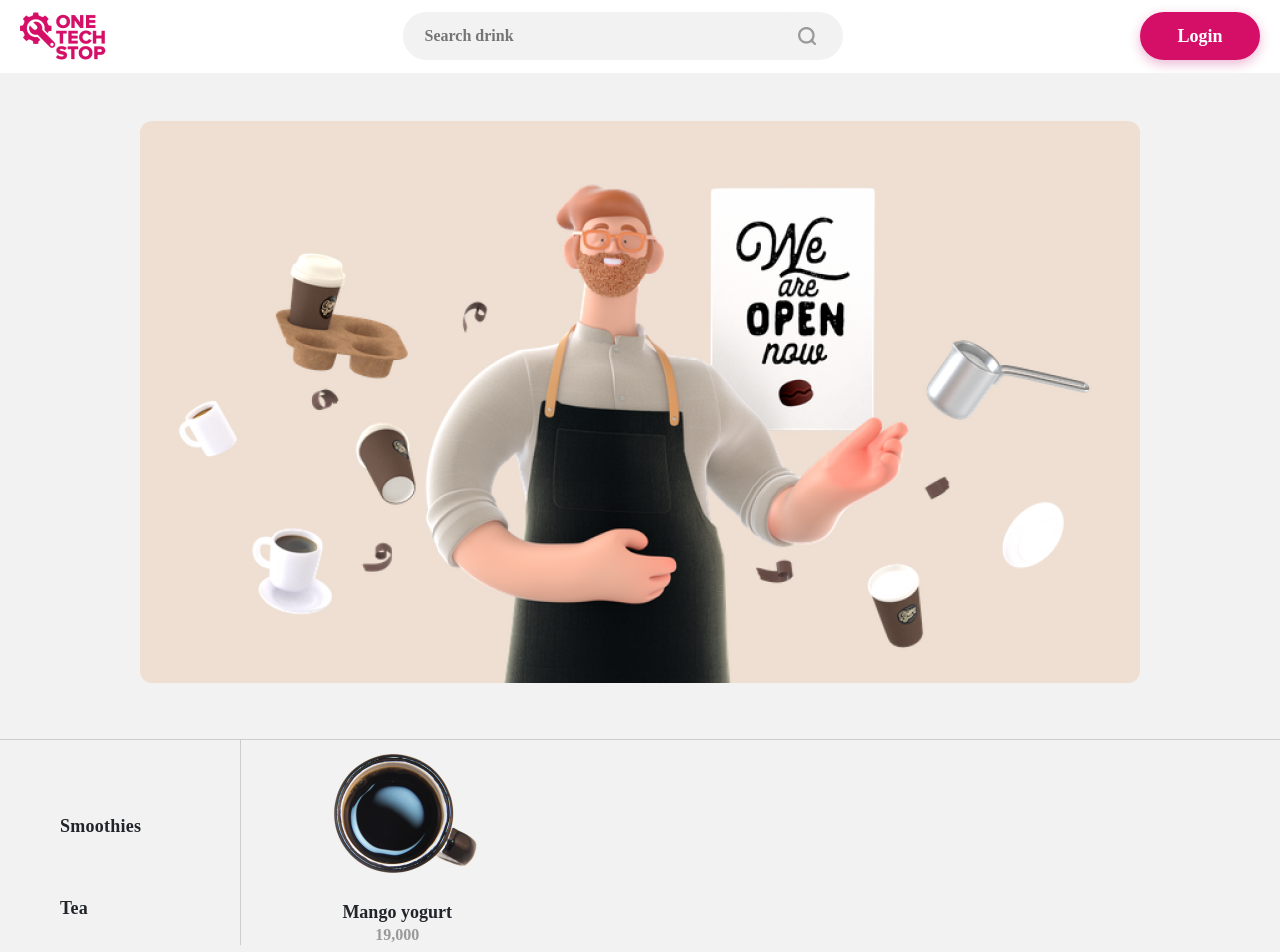
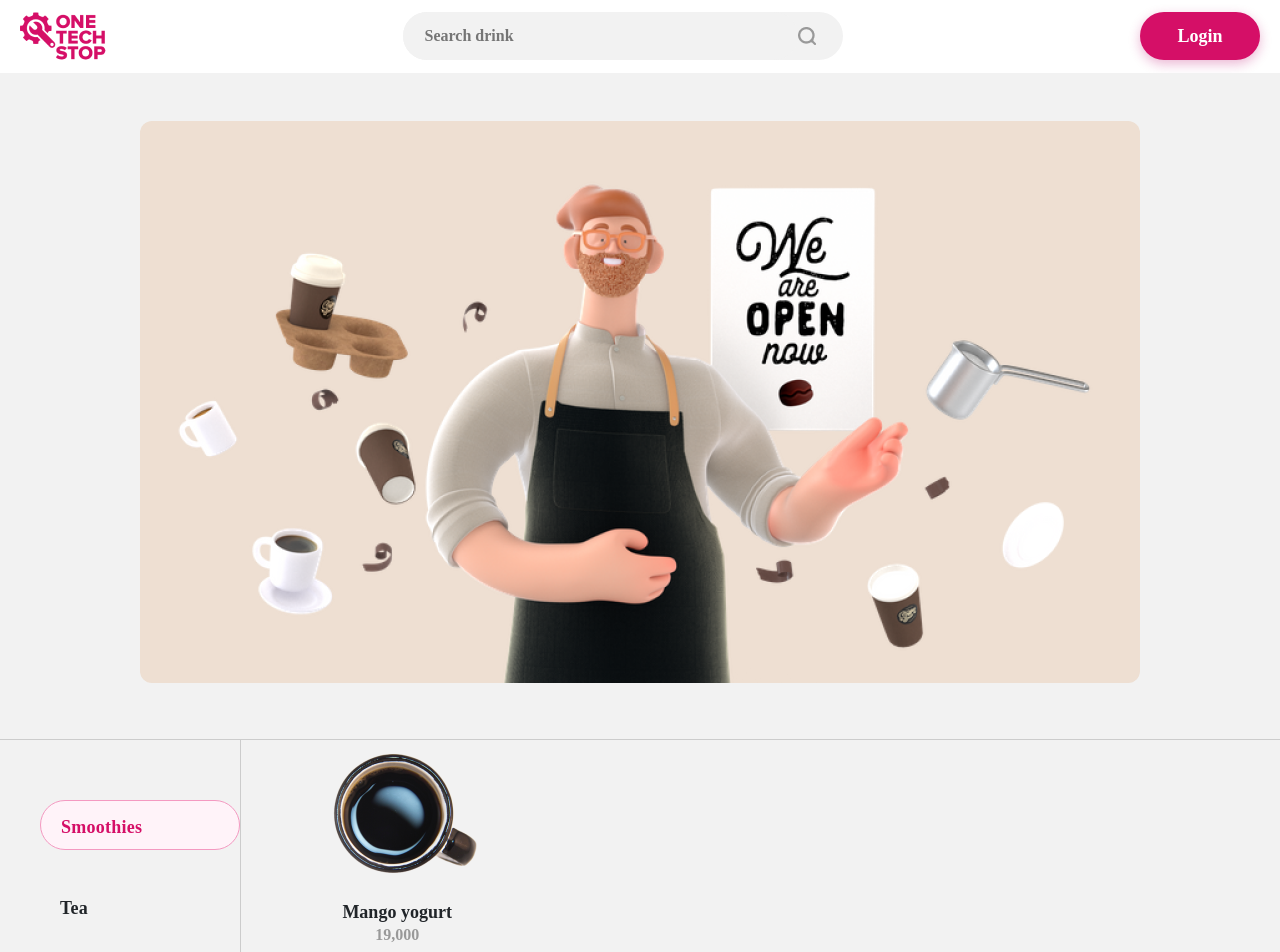
Before and after one commit to phuocthinh19092000/the-coffee-app-fe, a React (Create React App) app: page / in a window 1280 px wide. Shown: the top 952 px of the page. Built offline with nearby package versions, Linux system fonts and the light colour scheme.

Commit message:
fix: router file, border category and position pop up drink

```diff
--- a/src/App.tsx
+++ b/src/App.tsx
@@ -6,7 +6,6 @@ function App() {
     <Router>
       <Switch>
         <Route path="/" component={HomePage}></Route>
-        <Route path="/login" component={HomePage}></Route>
       </Switch>
     </Router>
   );
--- a/src/components/Card/styles.scss
+++ b/src/components/Card/styles.scss
@@ -12,9 +12,9 @@
 }
 
 .center {
-  position: relative;
+  position: fixed !important;
   left: 35%;
-  top: 50%;
+  top: 5%;
   height: 85.7%;
   width: 480px;
   background-color: $grey-4-color;
--- a/src/components/CategoryBar/CategoryBar.scss
+++ b/src/components/CategoryBar/CategoryBar.scss
@@ -16,7 +16,7 @@
   margin-top: 60px;
 }
 
-.category-item:hover {
+.category-item.active {
   border: 1px solid #f499c1;
   box-sizing: border-box;
   border-radius: 50px;
--- a/src/components/CategoryBar/CategoryBar.tsx
+++ b/src/components/CategoryBar/CategoryBar.tsx
@@ -9,13 +9,18 @@ export type CategoryType = {
 };
 type Props = {
   onGetIdHandler(id: number): void;
+  selectedCategoryId: number;
 };
 
 function CategoryBar(props: Props) {
   return (
     <div>
       {CategoryData.map((item) => (
-        <div key={item.id} className="category-item" onClick={() => props.onGetIdHandler(item.id)}>
+        <div
+          key={item.id}
+          className={item.id === props.selectedCategoryId ? 'category-item active' : 'category-item'}
+          onClick={() => props.onGetIdHandler(item.id)}
+        >
           <CategoryItem item={item} />
         </div>
       ))}
--- a/src/components/CustomerInformation/CustomerInformation.scss
+++ b/src/components/CustomerInformation/CustomerInformation.scss
@@ -45,6 +45,7 @@
   width: 236px;
   height: 264px;
   top: 58px;
+  background: $white-color;
 }
 
 .dropdown-content a {
--- a/src/components/DrinkDetail/DrinkItemDetail.tsx
+++ b/src/components/DrinkDetail/DrinkItemDetail.tsx
@@ -18,7 +18,7 @@ type DrinkItemType = {
 };
 type Props = {
   item: DrinkItemType;
-  onClick: React.MouseEventHandler<HTMLImageElement>;
+  onClick?: React.MouseEventHandler<HTMLImageElement>;
 };
 
 function DrinkItemDetail(props: Props) {
--- a/src/json/seed_products.json
+++ b/src/json/seed_products.json
@@ -1,6 +1,18 @@
 [
-  { "id": 1, "name": "Mango yogurt", "price": 19000, "categoryID": 1, "image": "../../images/blackcoffee.png" },
-  { "id": 2, "name": "Ice Tea", "price": 21000, "categoryID": 2, "image": "../../images/blackcoffee.png" },
+  {
+    "id": 1,
+    "name": "Mango yogurt",
+    "price": 19000,
+    "categoryID": 1,
+    "image": "../../images/blackcoffee.png"
+  },
+  {
+    "id": 2,
+    "name": "Ice Tea",
+    "price": 21000,
+    "categoryID": 2,
+    "image": "../../images/blackcoffee.png"
+  },
   {
     "id": 3,
     "name": "Oreo Ice Blended",
@@ -25,7 +37,7 @@
   {
     "id": 6,
     "name": "Saigon Milk Coffee",
-    "price": 12345678900000000,
+    "price": 35000,
     "categoryID": 4,
     "image": "../../images/blackcoffee.png"
   },
--- a/src/pages/HomePage/Index.tsx
+++ b/src/pages/HomePage/Index.tsx
@@ -4,18 +4,16 @@ import Header from '../../pages/Header/Header';
 import PopUpLogOut from '../../components/PopUpLogOut/PopUpLogOut';
 import '../HomePage/styles.scss';
 import ListDrinkItem from '../../components/ListDrinkItem/ListDrinkItem';
-import { useHistory } from 'react-router-dom';
 import image4 from '../../share/assets/img/image4.png';
 import CategoryBar from '../../components/CategoryBar/CategoryBar';
 import React from 'react';
 import DrinkData from '../../json/seed_products.json';
 
 const HomePage = () => {
-  let history = useHistory();
-
   const [isShowLogin, setIsShowLogin] = useState(false);
   const [isShowLogout, setIsShowLogout] = useState(false);
-  const [listDrink, setListDrink] = useState(() => DrinkData.filter((itemDrink) => itemDrink.id === 1));
+  const [listDrink, setListDrink] = useState(DrinkData.filter((drink) => drink.id === 1));
+  const [categoryIdSelected, setCategoryIdSelected] = useState(1);
   const [user, setUser] = useState(() => {
     const userJson = localStorage.getItem('user');
     const user = userJson && JSON.parse(userJson);
@@ -28,7 +26,6 @@ const HomePage = () => {
     if (event.key === 'Escape' || event.key === 'Esc') {
       setIsShowLogin(false);
       setIsShowLogout(false);
-      history.push('/');
     }
   };
 
@@ -36,7 +33,6 @@ const HomePage = () => {
     if (ref.current && !ref.current.contains(event.target as Node)) {
       setIsShowLogin(false);
       setIsShowLogout(false);
-      history.push('/');
     }
   };
 
@@ -51,7 +47,6 @@ const HomePage = () => {
 
   const showLogin = () => {
     setIsShowLogin(!isShowLogin);
-    history.push('/login');
   };
 
   const showPopUpLogoutHandler = () => {
@@ -59,6 +54,7 @@ const HomePage = () => {
   };
   const handelSetCategory = (id: number) => {
     setListDrink(DrinkData.filter((item) => item.categoryID === id));
+    setCategoryIdSelected(id);
   };
 
   return (
@@ -80,7 +76,7 @@ const HomePage = () => {
         </div>
         <div className="product">
           <div className="product-left">
-            <CategoryBar onGetIdHandler={handelSetCategory} />
+            <CategoryBar onGetIdHandler={handelSetCategory} selectedCategoryId={categoryIdSelected} />
           </div>
           <div className="product-right">
             <ListDrinkItem listDrink={listDrink} />
--- a/src/pages/HomePage/Login.tsx
+++ b/src/pages/HomePage/Login.tsx
@@ -11,12 +11,9 @@ import LinkedinIcon from '../../share/assets/vector/VectorLinkedin.svg';
 import UserIcon from '../../share/assets/vector/User.svg';
 import EyeIcon from '../../share/assets/vector/Eye.svg';
 import usersData from '../../json/seed_users.json';
-
 import './styles.scss';
 
 const Login = () => {
-  const history = useHistory();
-
   const [enteredUserName, setEnteredUserName] = useState('');
   const userNameChangeHandler: React.ChangeEventHandler<HTMLInputElement> = (event) => {
     setEnteredUserName(event.target.value);
@@ -42,7 +39,7 @@ const Login = () => {
 
     if (user !== undefined) {
       localStorage.setItem('user', JSON.stringify(user));
-      history.push('/');
+
       return;
     }
 
--- a/src/pages/HomePage/styles.scss
+++ b/src/pages/HomePage/styles.scss
@@ -93,11 +93,11 @@
   &-left {
     width: 256px;
     height: 100%;
+    border-right: 1px solid #cccccc;
   }
 
   &-right {
     width: 1184px;
     height: 100%;
-    border-left: 1px solid #cccccc;
   }
 }
```
Also changed, not shown: src/components/ListDrinkItem/ListDrinkItem.tsx (+7 -5 lines).
